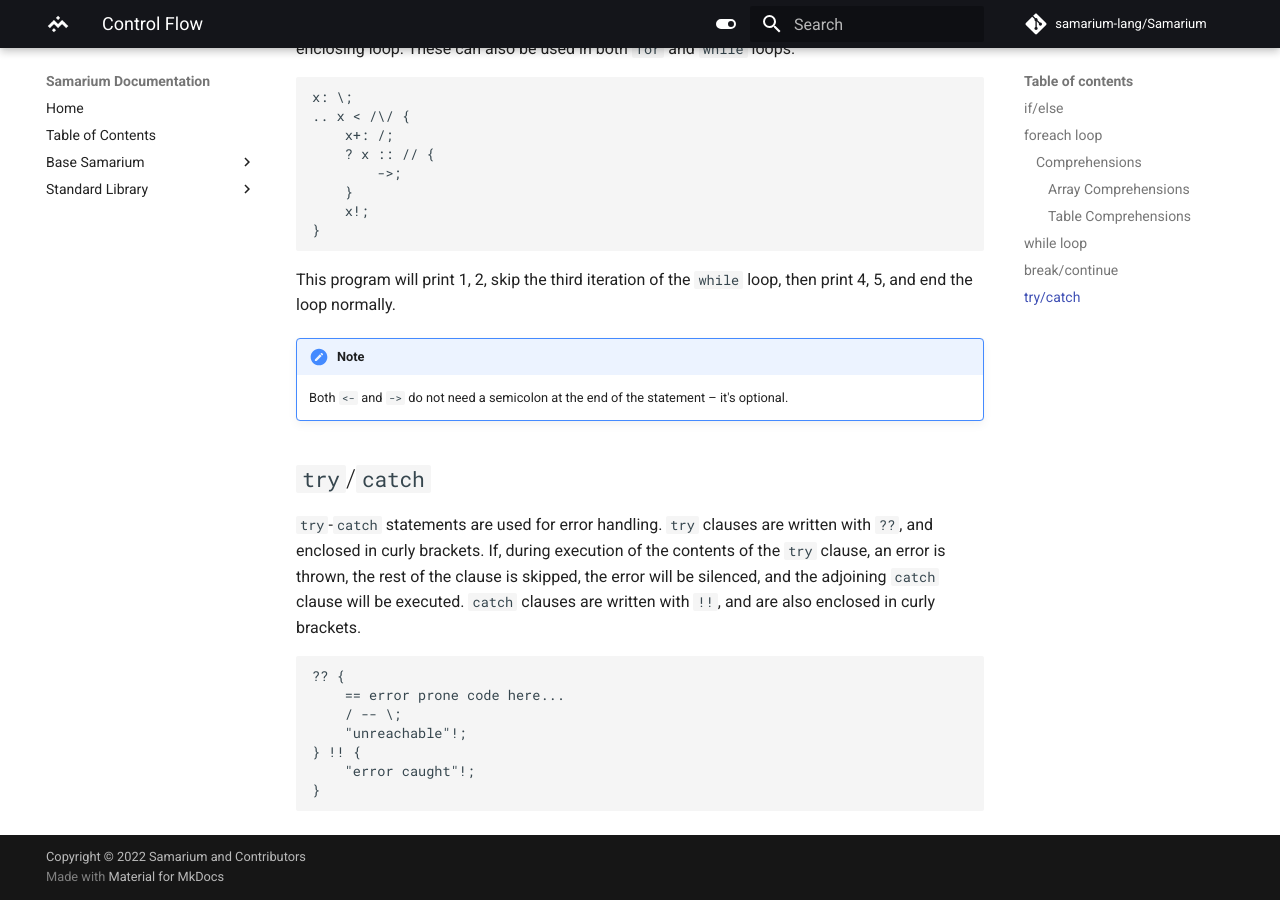
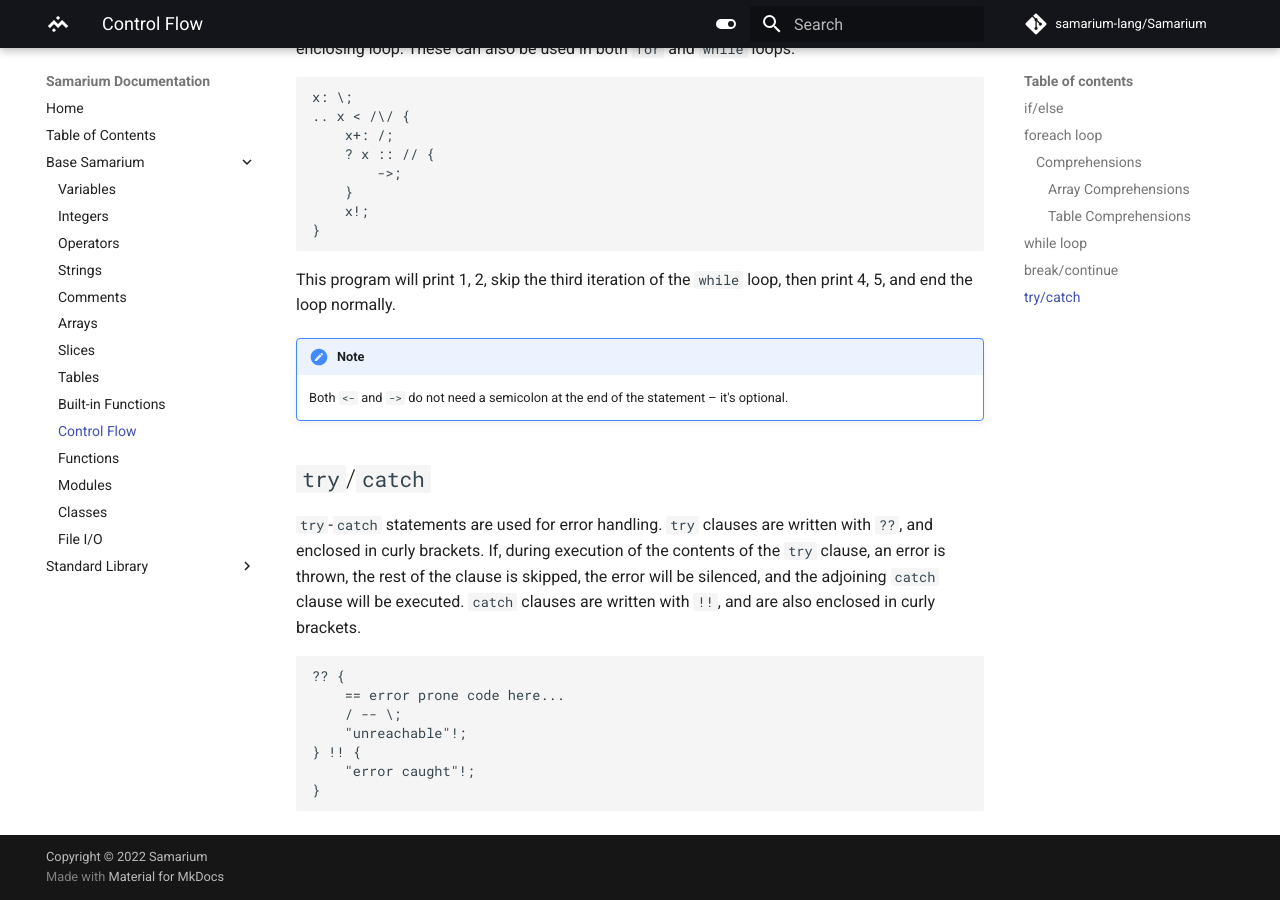
Before and after one commit to samarium-lang/Samarium, an MkDocs documentation site: the page built from docs/controlflow.md, in a window 1280 px wide and 900 px high, scrolled down 2764 px. Built offline with MkDocs 1.6.1 and Material for MkDocs 9.7.7, drawn with Linux system fonts in a browser that asks for light colours; comment, search, counter and statistics services are not loaded.

Commit message:
Updated mkdocs.yml

```diff
--- a/mkdocs.yml
+++ b/mkdocs.yml
@@ -1,32 +1,33 @@
 site_name: Samarium Documentation
-copyright: Copyright &copy; 2022 Samarium and Contributors
+copyright: Copyright &copy; 2022 Samarium
 repo_url: https://github.com/samarium-lang/Samarium
 repo_name: samarium-lang/Samarium
 nav:
   - Home: index.md
   - Table of Contents: tableofcontents.md
   - Base Samarium:
-    - Variables: 00variables.md
-    - Integers: 01integers.md
-    - Operators: 02operators.md
-    - Strings: 03strings.md
-    - Arrays: 04arrays.md
-    - Tables: 05tables.md
-    - Slices: 06slices.md
-    - Comments: 07comments.md
-    - Built-in Functions: 08builtins.md
-    - Control Flow: 09controlflow.md
-    - Functions: 10functions.md
-    - Modules: 11modules.md
-    - Classes: 12classes.md
-    - File I/O: 13fileio.md
+    - Variables: variables.md
+    - Integers: integers.md
+    - Operators: operators.md
+    - Strings: strings.md
+    - Comments: comments.md
+    - Arrays: arrays.md
+    - Slices: slices.md
+    - Tables: tables.md
+    - Built-in Functions: builtins.md
+    - Control Flow: controlflow.md
+    - Functions: functions.md
+    - Modules: modules.md
+    - Classes: classes.md
+    - File I/O: fileio.md
   - "Standard Library":
-    - "`collections` module": 14stdcollections.md
-    - "`iter` module": 15stditer.md
-    - "`math` module": 16stdmath.md
-    - "`random` module": 17stdrandom.md
-    - "`string` module": 18stdstring.md
-    - "`types` module": 19stdtypes.md
+    - "collections module": stdcollections.md
+    - "iter module": stditer.md
+    - "math module": stdmath.md
+    - "operator module": stdoperator.md
+    - "random module": stdrandom.md
+    - "string module": stdstring.md
+    - "types module": stdtypes.md
 theme:
   name: material
   logo: assets/icon-white.png
```
